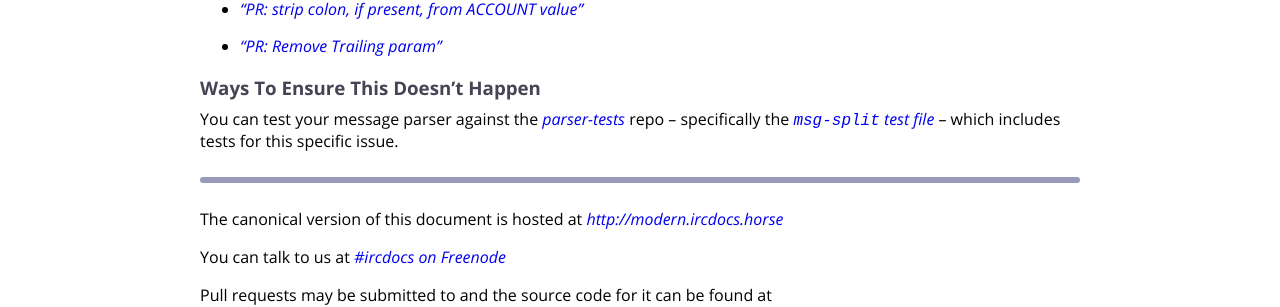
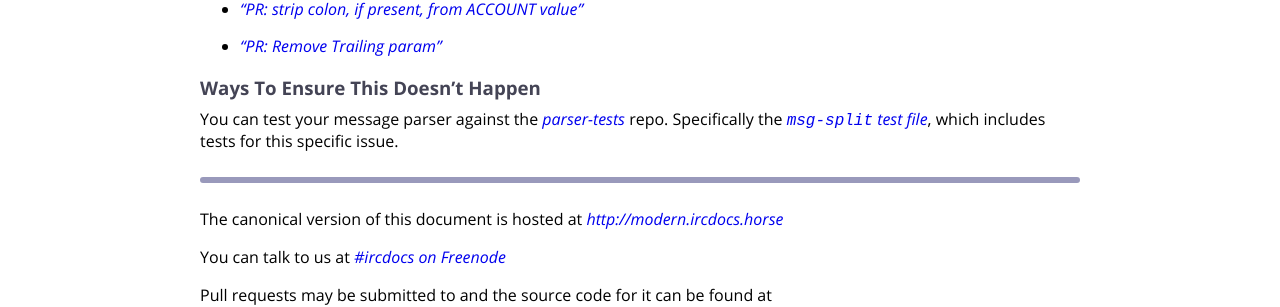
Before and after one commit to ircdocs/modern-irc, a Jekyll site: the page built from impl.md, in a window 1280 px wide. Shown: the part 1214-1521 px from the top of the page. Built offline with Jekyll 4.4.1, drawn with Linux system fonts in a browser that asks for light colours.

```diff
--- a/impl.md
+++ b/impl.md
@@ -61,7 +61,7 @@ The list of parameters that your IRC software uses and passes around should cont
 
 ### Ways To Ensure This Doesn't Happen
 
-You can test your message parser against the [parser-tests](https://github.com/ircdocs/parser-tests/tree/master/tests) repo – specifically the [`msg-split` test file](https://github.com/ircdocs/parser-tests/blob/master/tests/msg-split.yaml) – which includes tests for this specific issue.
+You can test your message parser against the [parser-tests](https://github.com/ircdocs/parser-tests/tree/master/tests) repo. Specifically the [`msg-split` test file](https://github.com/ircdocs/parser-tests/blob/master/tests/msg-split.yaml), which includes tests for this specific issue.
 
 
 
```
